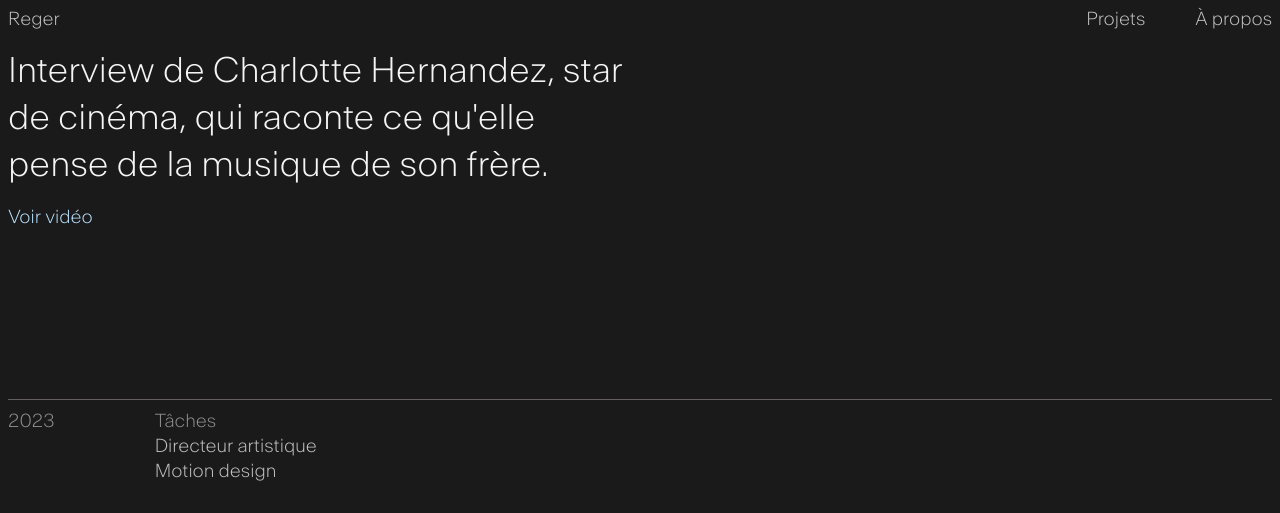
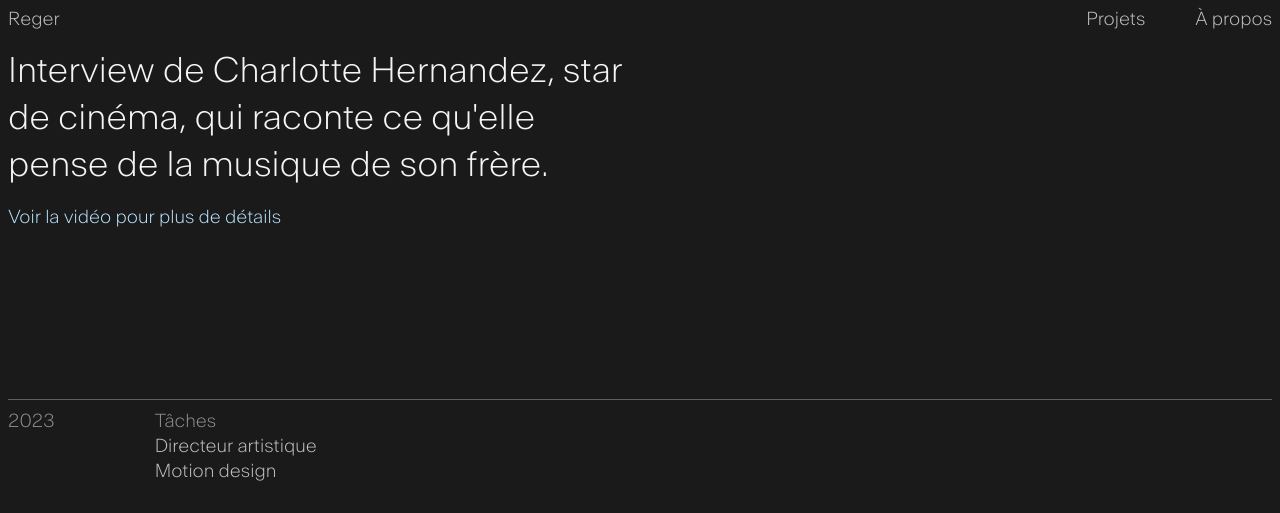
Before and after one commit to rsedik/regerportfolio, a plain HTML site: page interview.html in a window 1280 px wide. Shown: the top 513 px of the page. Drawn offline with Linux system fonts and the light colour scheme.

Commit message:
Titre lien
nft et interview

```diff
--- a/interview.html
+++ b/interview.html
@@ -23,7 +23,7 @@
                 <div class="t-principal">
                     Interview de Charlotte Hernandez, star de cinéma, qui raconte ce qu'elle pense de la musique de son frère.                </div>
                     <div class="accordion">
-                        <a class="t-2 lien" href="https://vimeo.com/user178580299">Voir vidéo</a>
+                        <a class="t-2 lien" href="https://vimeo.com/user178580299">Voir la vidéo pour plus de détails</a>
                     </div>
                 </div>
 
```
Also changed, not shown: nft.html (+1 -1 lines).
